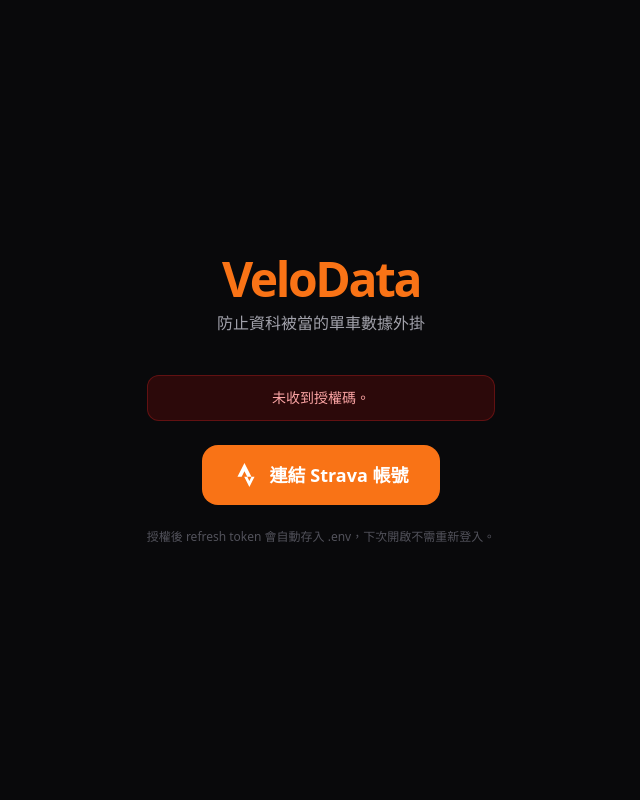
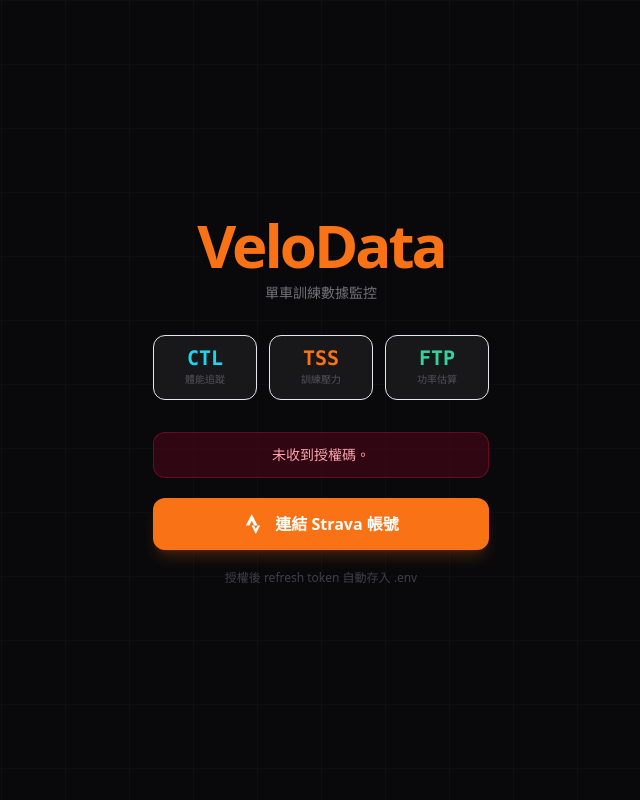
Before and after one commit to YC815/VeloData, a Flask app: page /callback in a window 1280 px wide. Shown: the whole page, without its empty margins (319-959 px from the left). Run offline with Flask 3, Linux system fonts and the light colour scheme; some libraries are stand-ins or nearby versions.

Commit message:
style: 重寫 login.html，提升第一印象
- 加背景 grid 線條裝飾
- 新增 CTL / TSS / FTP 特色卡作為視覺錨點
- 錯誤訊息改用 rose 色（語意色系）
- 連結按鈕加 shadow + hover lift 效果

Co-authored-by: Cursor <cursoragent@cursor.com>

```diff
--- a/templates/login.html
+++ b/templates/login.html
@@ -2,33 +2,57 @@
 <html lang="zh-TW">
   <head>
     <meta charset="UTF-8" />
+    <meta name="viewport" content="width=device-width, initial-scale=1.0" />
     <title>VeloData | 連結 Strava</title>
     <script src="https://cdn.tailwindcss.com"></script>
   </head>
   <body class="bg-zinc-950 text-zinc-100 font-sans flex items-center justify-center min-h-screen">
-    <div class="text-center px-6">
-      <h1 class="text-5xl font-black text-orange-500 tracking-tighter mb-2">VeloData</h1>
-      <p class="text-zinc-400 mb-10">防止資科被當的單車數據外掛</p>
+
+    <!-- 背景 grid 裝飾 -->
+    <div class="absolute inset-0 bg-[linear-gradient(rgba(255,255,255,0.02)_1px,transparent_1px),linear-gradient(90deg,rgba(255,255,255,0.02)_1px,transparent_1px)] bg-[size:64px_64px] pointer-events-none"></div>
+
+    <div class="relative text-center px-6 max-w-sm w-full">
+
+      <!-- Logo -->
+      <div class="mb-8">
+        <h1 class="text-6xl font-black text-orange-500 tracking-tighter mb-2 leading-none">VeloData</h1>
+        <p class="text-zinc-500 text-sm">單車訓練數據監控</p>
+      </div>
+
+      <!-- 特色卡 -->
+      <div class="grid grid-cols-3 gap-3 mb-8 text-center">
+        <div class="bg-zinc-900 border border-white/8 rounded-xl p-3">
+          <p class="text-cyan-400 font-black text-xl font-mono leading-none">CTL</p>
+          <p class="text-zinc-600 text-[10px] mt-1">體能追蹤</p>
+        </div>
+        <div class="bg-zinc-900 border border-white/8 rounded-xl p-3">
+          <p class="text-orange-500 font-black text-xl font-mono leading-none">TSS</p>
+          <p class="text-zinc-600 text-[10px] mt-1">訓練壓力</p>
+        </div>
+        <div class="bg-zinc-900 border border-white/8 rounded-xl p-3">
+          <p class="text-emerald-400 font-black text-xl font-mono leading-none">FTP</p>
+          <p class="text-zinc-600 text-[10px] mt-1">功率估算</p>
+        </div>
+      </div>
 
       {% if error %}
-      <div class="bg-red-950/60 border border-red-800/50 text-red-300 text-sm rounded-xl px-5 py-3 mb-6">
+      <div class="bg-rose-950/60 border border-rose-800/50 text-rose-300 text-sm rounded-xl px-5 py-3 mb-5">
         {{ error }}
       </div>
       {% endif %}
 
-      <a
-        href="/auth"
-        class="inline-flex items-center gap-3 bg-orange-500 hover:bg-orange-400 active:bg-orange-600 text-white font-bold px-8 py-4 rounded-2xl text-lg transition"
-      >
-        <svg class="w-6 h-6" viewBox="0 0 24 24" fill="currentColor">
+      <a href="/auth"
+        class="flex items-center justify-center gap-3
+               bg-orange-500 hover:bg-orange-400 active:bg-orange-600
+               text-white font-bold px-8 py-3.5 rounded-xl text-base
+               transition-all shadow-lg shadow-orange-500/20 hover:shadow-orange-500/30 hover:-translate-y-0.5">
+        <svg class="w-5 h-5" viewBox="0 0 24 24" fill="currentColor">
           <path d="M15.387 17.944l-2.089-4.116h-3.065L15.387 24l5.15-10.172h-3.066m-7.008-5.599l2.836 5.598h4.172L10.463 0l-7 13.828h4.172"/>
         </svg>
         連結 Strava 帳號
       </a>
 
-      <p class="text-zinc-600 text-xs mt-6">
-        授權後 refresh token 會自動存入 .env，下次開啟不需重新登入。
-      </p>
+      <p class="text-zinc-700 text-xs mt-5">授權後 refresh token 自動存入 .env</p>
     </div>
   </body>
 </html>
```
